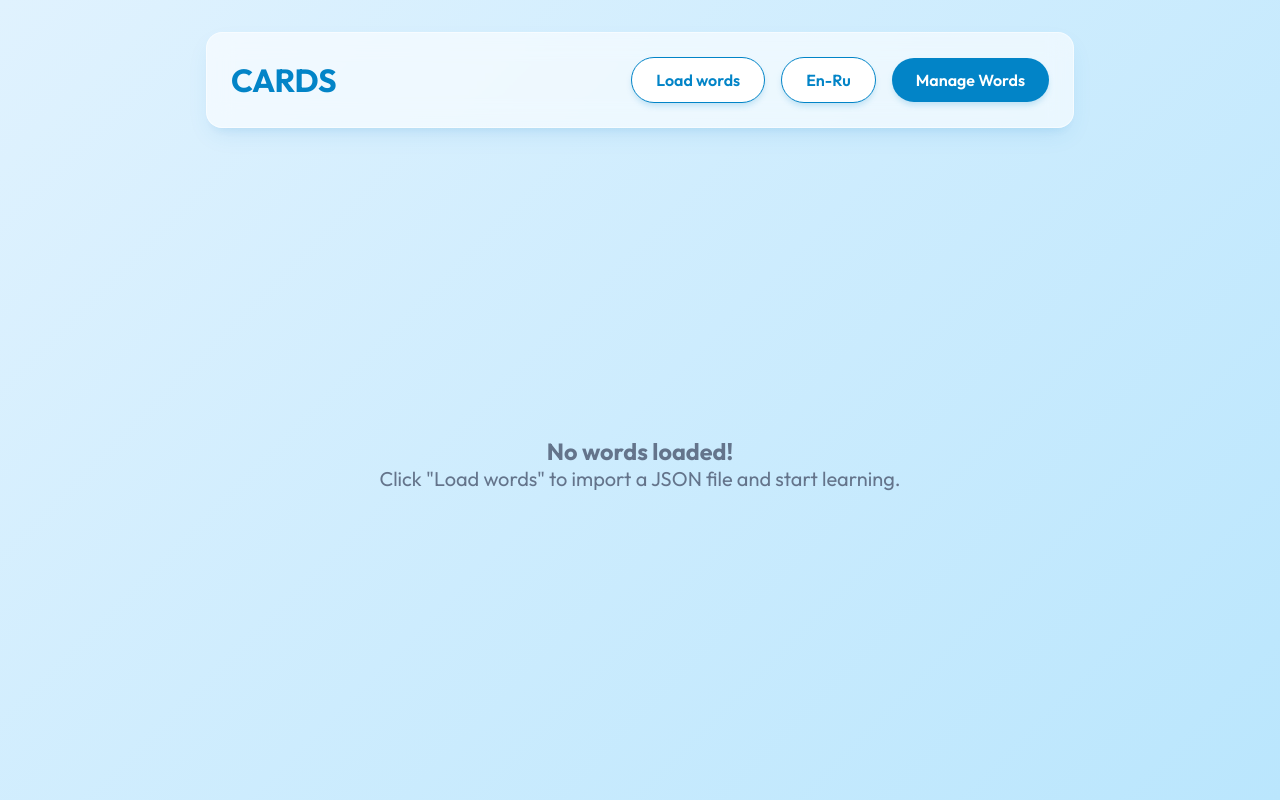
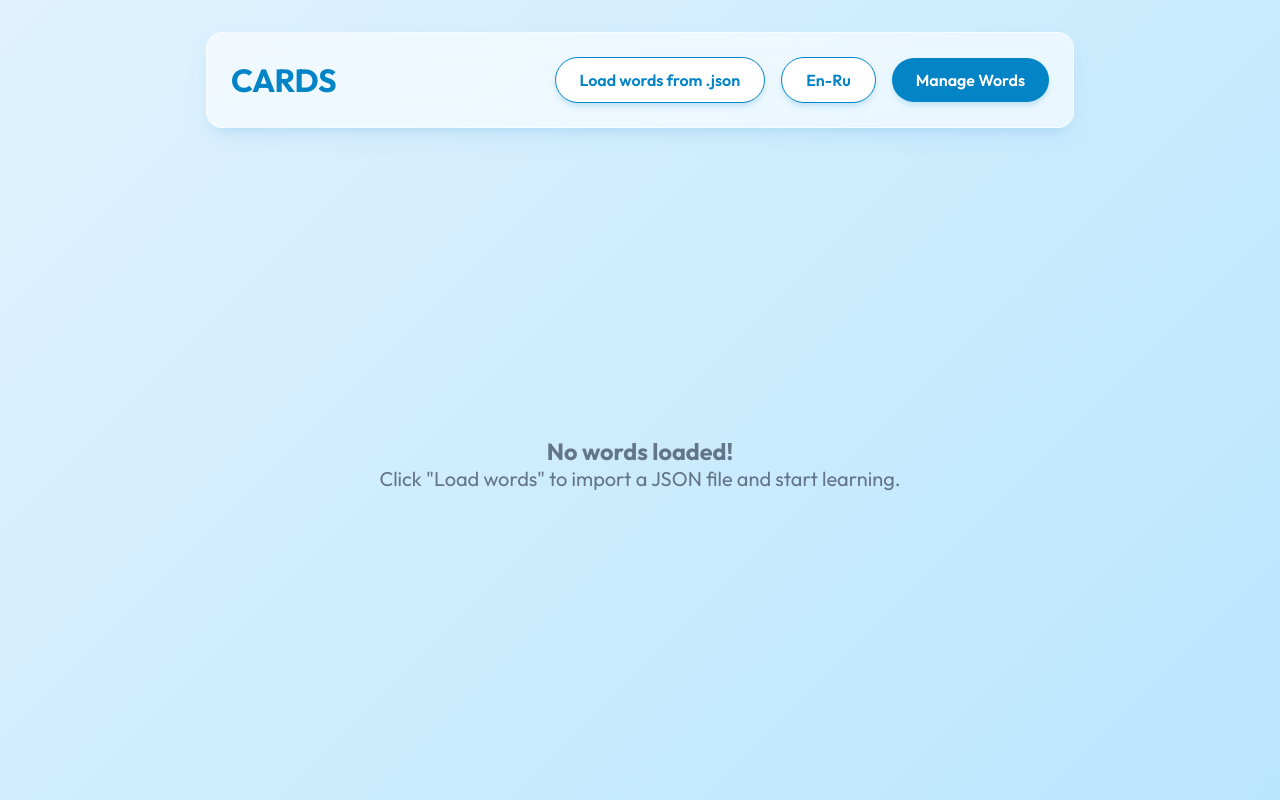
Before and after one commit to vik753/english-cards, a React (Vite) app: page / in a window 1280 px wide. Built offline with nearby package versions, Linux system fonts and the light colour scheme.

Commit message:
build-v-1.0.0

```diff
--- a/src/App.jsx
+++ b/src/App.jsx
@@ -76,7 +76,7 @@ export default function App() {
         <h1>CARDS</h1>
         <div className="header-controls">
           <div className="file-upload-wrapper btn btn-secondary">
-            Load words
+            Load words from .json
             <input type="file" accept=".json" onChange={handleFileUpload} />
           </div>
           <button
```
